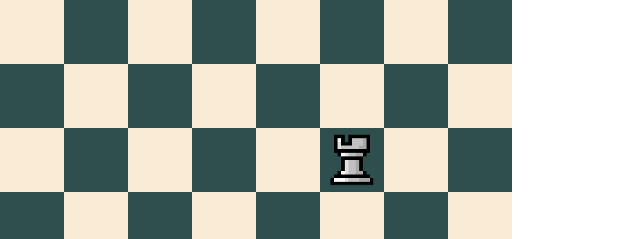
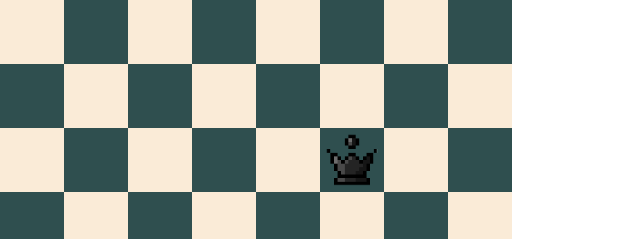
Before and after one commit to shanth1/chess-engine-react-ts, a React (Create React App) app: page / in a window 1280 px wide. Shown: the top 239 px of the page, without its empty margins (0-640 px from the left). Built offline with nearby package versions, Linux system fonts and the light colour scheme.

Commit message:
refactor PieceComponent, added iconStyle const
colorBinaryMask and pieceBinaryMask in PieceComponent now
clear getting colorFileName variable
Setting the style of the icon through a variable
refactor ColorFileNames enum

```diff
--- a/src/App.tsx
+++ b/src/App.tsx
@@ -8,7 +8,7 @@ for (let index = 0; index < 64; index++) {
     boardPosition.push(PieceBinaryCodes.NONE);
 }
 
-boardPosition[21] = ColorBinaryCodes.WHITE | PieceBinaryCodes.ROOK;
+boardPosition[21] = ColorBinaryCodes.BLACK | PieceBinaryCodes.QUEEN;
 
 const App = () => {
     return (
--- a/src/components/PieceComponent/PieceComponent.tsx
+++ b/src/components/PieceComponent/PieceComponent.tsx
@@ -1,7 +1,6 @@
 import {
-    ColorBinaryMask,
+    ColorBinaryCodes,
     ColorFileNames,
-    PieceBinaryMask,
     PieceFileNames,
 } from "../../models/_enums";
 import styles from "./PieceComponent.module.css";
@@ -10,14 +9,21 @@ interface IPiece {
     pieceCode: number;
 }
 
+const colorBinaryMask = 0b11000;
+const pieceBinaryMask = 0b00111;
+
+const iconStyle: string = "pixel";
+
 const PieceComponent: React.FC<IPiece> = (props) => {
     const pieceFileName: string =
-        PieceFileNames[props.pieceCode & PieceBinaryMask];
+        PieceFileNames[props.pieceCode & pieceBinaryMask];
     const colorFileName: string =
-        ColorFileNames[(props.pieceCode & ColorBinaryMask) / 8 - 1];
+        (props.pieceCode & colorBinaryMask) === ColorBinaryCodes.BLACK
+            ? ColorFileNames.BLACK
+            : ColorFileNames.WHITE;
 
-    const icon = require(`./../../assets/pixel/${colorFileName}${pieceFileName}.png`);
+    const iconPath = require(`./../../assets/${iconStyle}/${colorFileName}${pieceFileName}.png`);
 
-    return <img className={styles.piece} alt="" src={icon} />;
+    return <img className={styles.piece} alt="" src={iconPath} />;
 };
 export default PieceComponent;
--- a/src/models/_enums.ts
+++ b/src/models/_enums.ts
@@ -7,9 +7,6 @@ export enum ColorBinaryCodes {
     BLACK = 0b01000,
     WHITE = 0b10000,
 }
-
-export const ColorBinaryMask = 0b11000;
-export const PieceBinaryMask = 0b00111;
 
 export enum PieceBinaryCodes {
     NONE = 0,
@@ -22,8 +19,8 @@ export enum PieceBinaryCodes {
 }
 
 export enum ColorFileNames {
-    "b",
-    "w",
+    BLACK = "b",
+    WHITE = "w",
 }
 
 export enum PieceFileNames {
```
